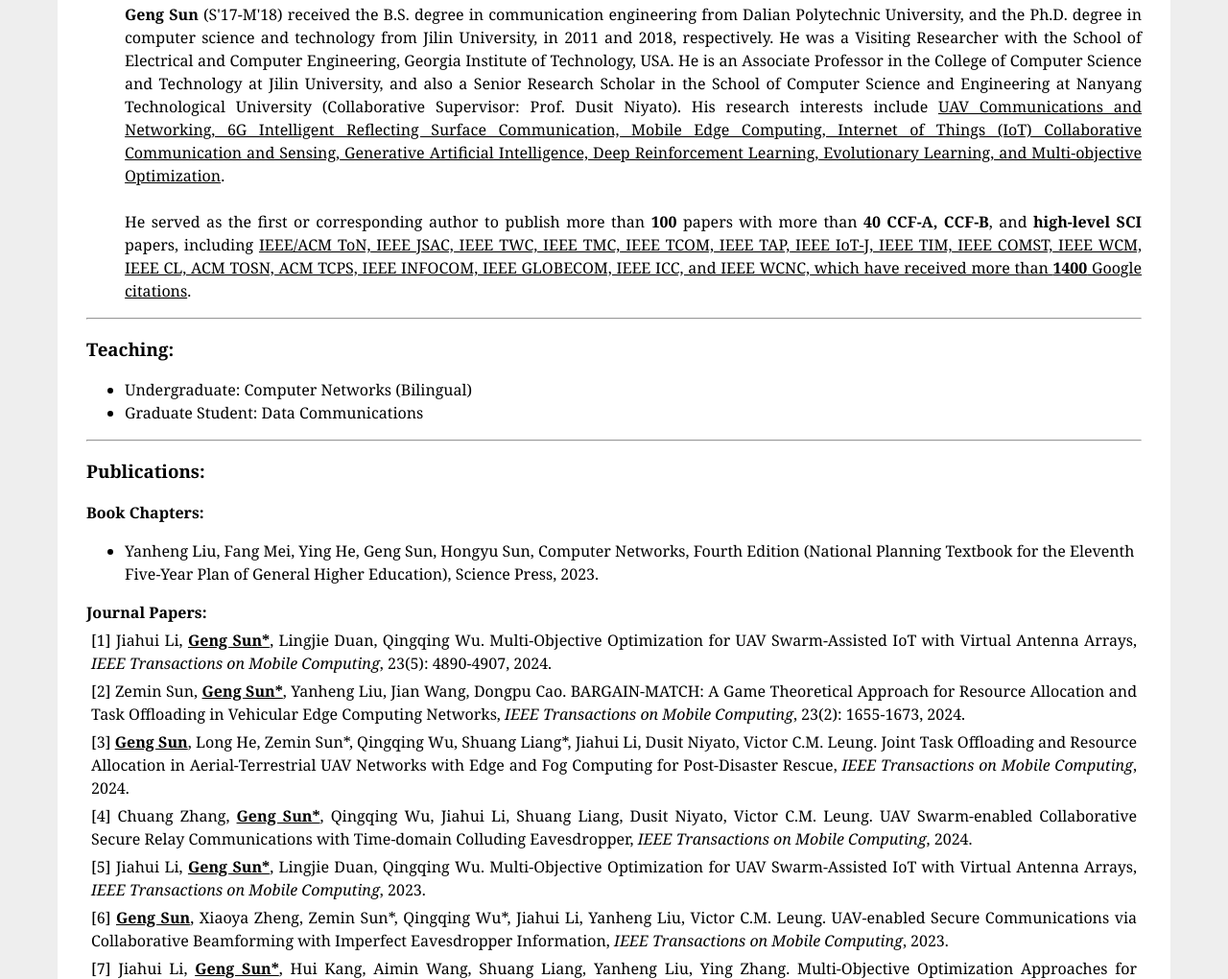
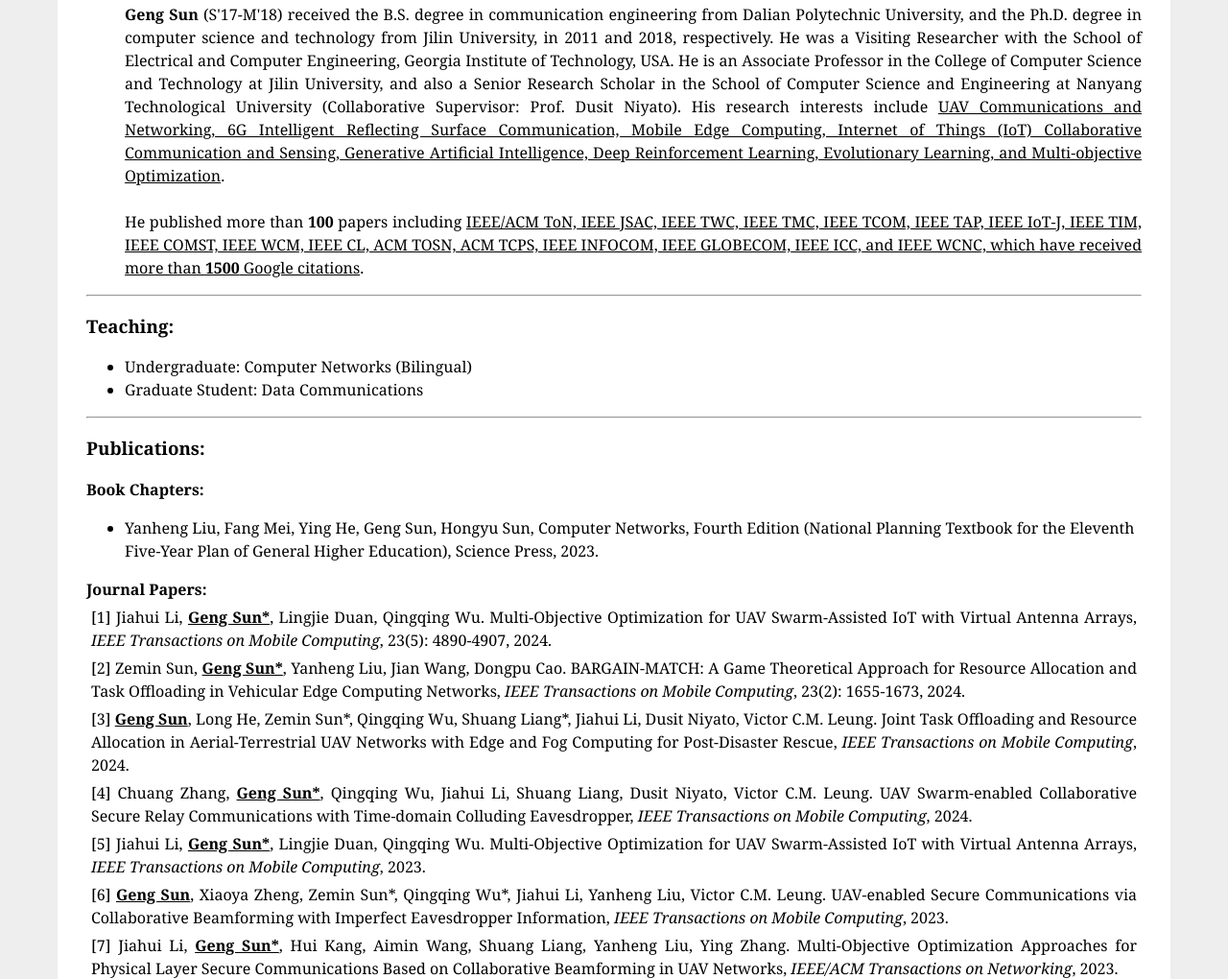
Before and after one commit to sungeng207/en, a plain HTML site: page index.html in a window 1280 px wide. Shown: the part 1299-2319 px from the top of the page at 96% size. Drawn offline with Linux system fonts and the light colour scheme.

Commit message:
Update index.html

```diff
--- a/index.html
+++ b/index.html
@@ -93,7 +93,7 @@
 
 		<b>Geng Sun</b> (S'17-M'18) received the B.S. degree in communication engineering from Dalian Polytechnic University, and the Ph.D. degree in computer science and technology from Jilin University, in 2011 and 2018, respectively. He was a Visiting Researcher with the School of Electrical and Computer Engineering, Georgia Institute of Technology, USA. He is an Associate Professor in the College of Computer Science and Technology at Jilin University, and also a Senior Research Scholar in the School of Computer Science and Engineering at Nanyang Technological University (Collaborative Supervisor: Prof. Dusit Niyato). His research interests include <u>UAV Communications and Networking, 6G Intelligent Reflecting Surface Communication, Mobile Edge Computing, Internet of Things (IoT) Collaborative Communication and Sensing, Generative Artificial Intelligence, Deep Reinforcement Learning, Evolutionary Learning, and Multi-objective Optimization</u>. <br>
 <br>
-		He served as the first or corresponding author to publish more than <b>100</b> papers with more than <b>40 CCF-A, CCF-B</b>, and <b>high-level SCI</b> papers, including <u>IEEE/ACM ToN, IEEE JSAC, IEEE TWC, IEEE TMC, IEEE TCOM, IEEE TAP, IEEE IoT-J, IEEE TIM, IEEE COMST, IEEE WCM, IEEE CL, ACM TOSN, ACM TCPS, IEEE INFOCOM, IEEE GLOBECOM, IEEE ICC, and IEEE WCNC, which have received more than <b>1400</b> Google citations</u>.<br>
+		He published more than <b>100</b> papers including <u>IEEE/ACM ToN, IEEE JSAC, IEEE TWC, IEEE TMC, IEEE TCOM, IEEE TAP, IEEE IoT-J, IEEE TIM, IEEE COMST, IEEE WCM, IEEE CL, ACM TOSN, ACM TCPS, IEEE INFOCOM, IEEE GLOBECOM, IEEE ICC, and IEEE WCNC, which have received more than <b>1500</b> Google citations</u>.<br>
        <div>
     </ul>
 
```
